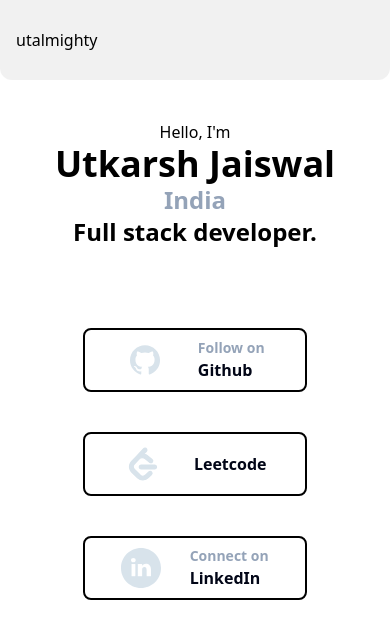
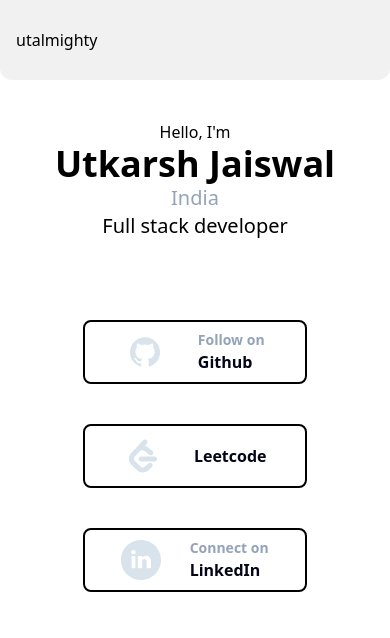
Before and after one commit to utalmighty/portfolio, a React (Vite) app: page / in a window 390 px wide. Shown: the top 638 px of the page. Built offline with nearby package versions, Linux system fonts and the light colour scheme.

Commit message:
Mobile fixing

```diff
--- a/src/components/About.tsx
+++ b/src/components/About.tsx
@@ -6,8 +6,8 @@
       <div className="m-10 text-center">
         <p>Hello, I'm</p>
         <Name/>
-        <p className="text-2xl font-bold text-slate-400">India</p>
-        <p className="text-2xl font-semibold">Full stack developer.</p>
+        <p className="text-xl sm:text-2xl sm:font-bold text-slate-400">India</p>
+        <p className="text-xl sm:text-2xl sm:font-semibold">Full stack developer</p>
       </div>
     </>
   );
--- a/src/components/Name.tsx
+++ b/src/components/Name.tsx
@@ -1,7 +1,9 @@
 export default function Name() {
+
+
   return (
     <div>
-      <h1 className="font-bold text-4xl sm:text-8xl">Utkarsh Jaiswal</h1>
+      <h1 className="font-semibold sm:font-bold text-4xl sm:text-8xl">Utkarsh Jaiswal</h1>
     </div>
   );
 }
```
